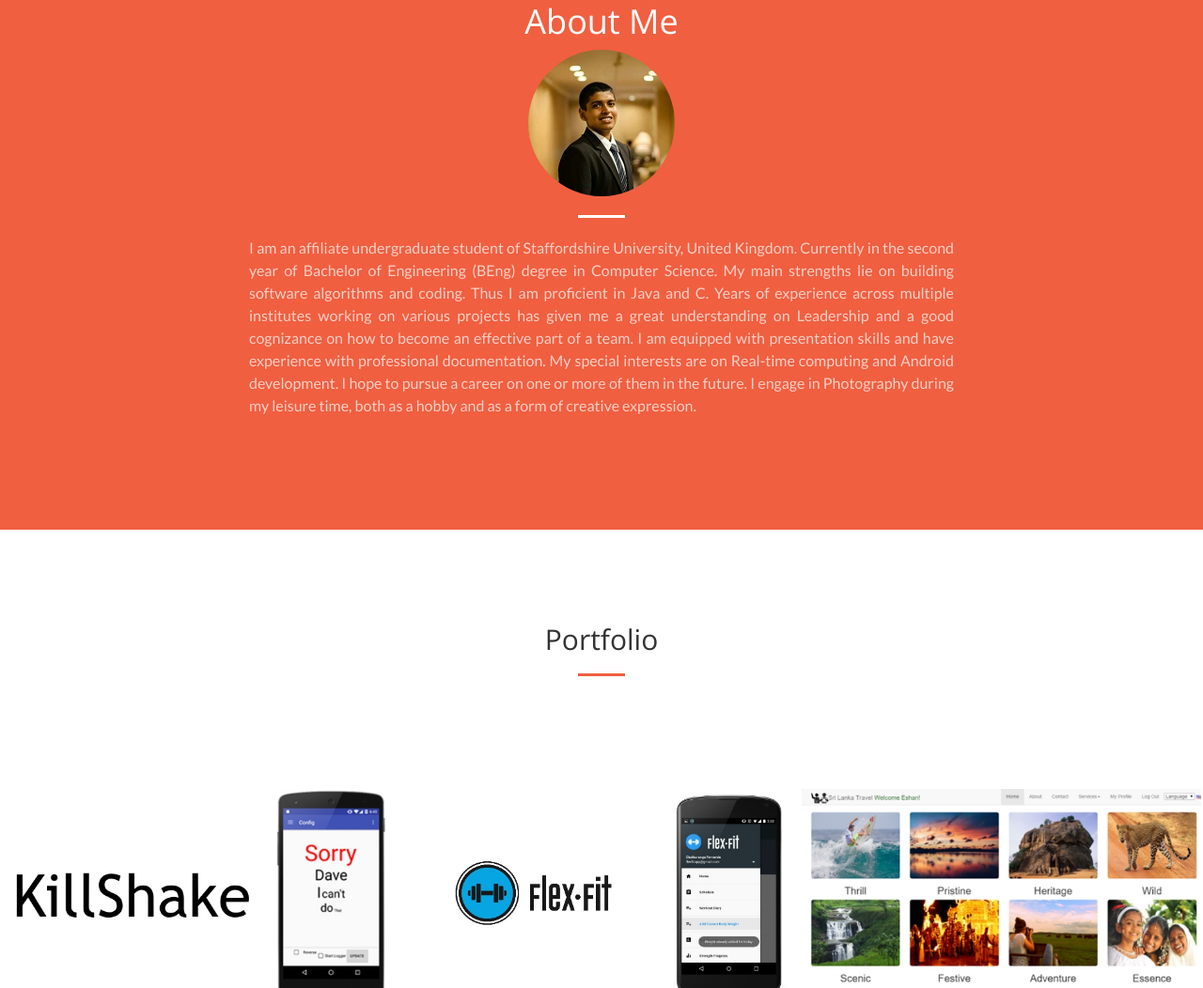
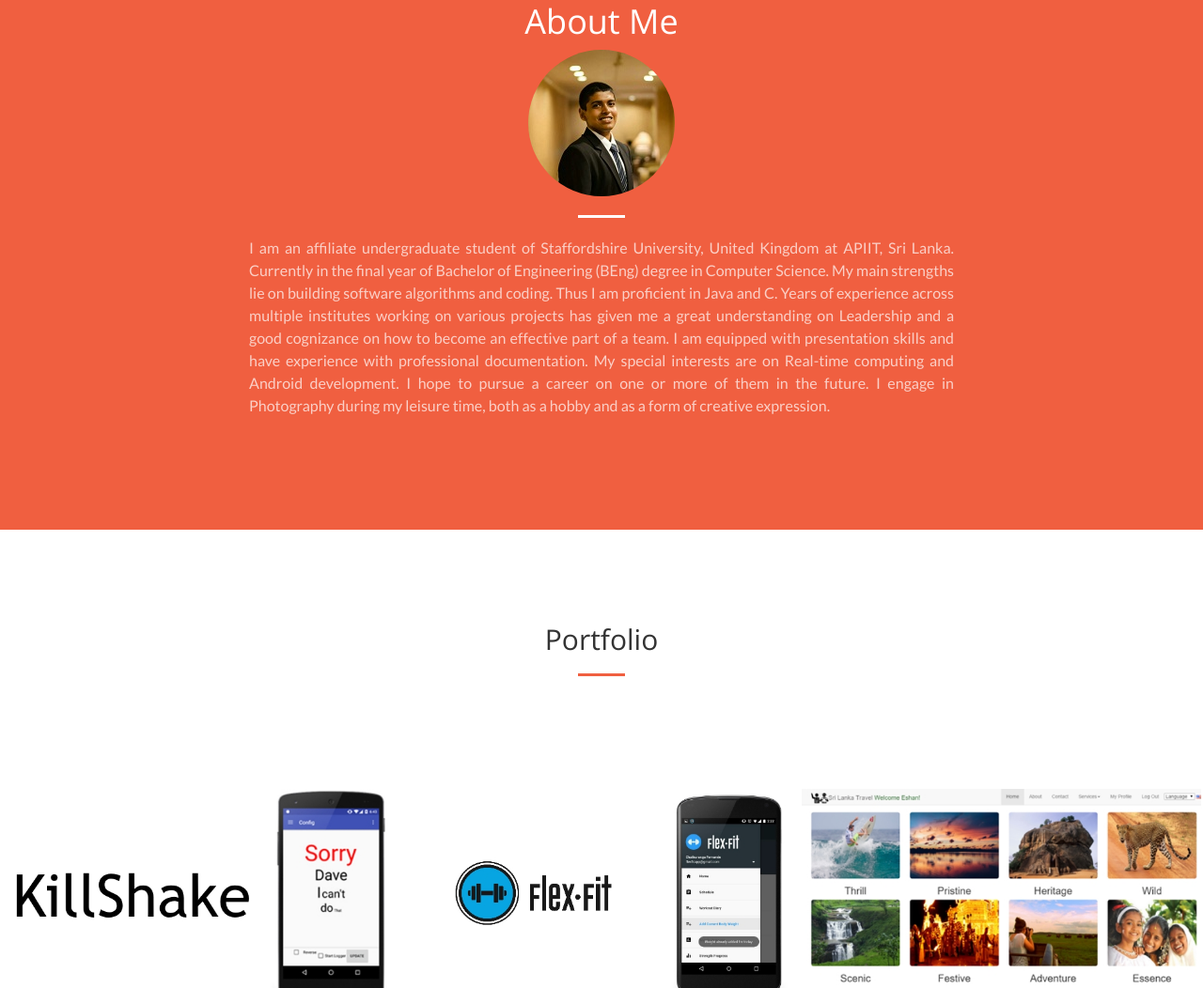
Before and after one commit to BarCore/BarCore.github.io, a website: page index.html in a window 1280 px wide. Shown: the part 897-1949 px from the top of the page at 94% size. Drawn offline with nearby package versions, Linux system fonts and the light colour scheme.

Commit message:
final year

```diff
--- a/index.html
+++ b/index.html
@@ -86,7 +86,7 @@
                     <h1 class="section-heading">About Me</h1>
                     <img class="img-responsive img-circle center-block" src="img/prof.jpg" alt="">
                     <hr class="light">
-                    <p class="text-faded text-justify">I am an affiliate undergraduate student of Staffordshire University, United Kingdom. Currently in the second year of Bachelor of Engineering (BEng) degree in Computer Science.
+                    <p class="text-faded text-justify">I am an affiliate undergraduate student of Staffordshire University, United Kingdom at APIIT, Sri Lanka. Currently in the final year of Bachelor of Engineering (BEng) degree in Computer Science.
 My main strengths lie on building software algorithms and coding. Thus I am proficient in Java and C.  Years of experience across multiple institutes working on various projects has given me a great understanding on Leadership and a good cognizance on how to become an effective part of a team. I am equipped with presentation skills and have experience with professional documentation.
 My special interests are on Real-time computing and Android development. I hope to pursue a career on one or more of them in the future.
 I engage in Photography during my leisure time, both as a hobby and as a form of creative expression.
```
